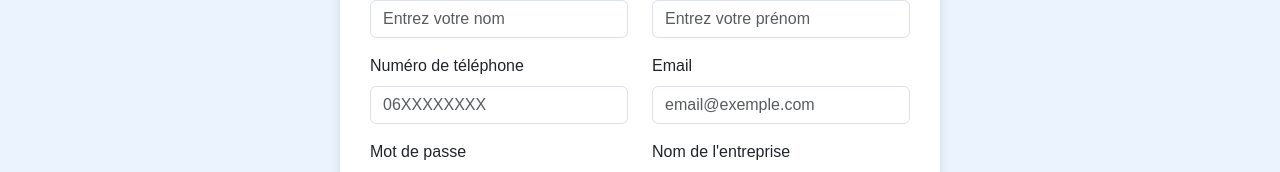
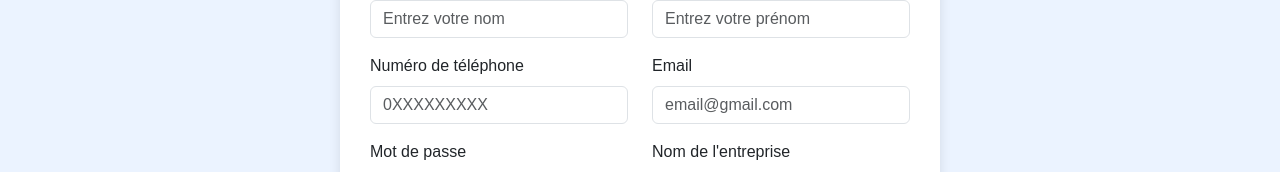
Before and after one commit to Aicha-Dennoune/FiduDocs-frontend-, a React (Create React App) app: page /inscription-entreprise in a window 1280 px wide. Shown: the part 297-469 px from the top of the page. Built offline with nearby package versions, Linux system fonts and the light colour scheme.

Commit message:
page documents done

```diff
--- a/src/pages/ChoixInscription.jsx
+++ b/src/pages/ChoixInscription.jsx
@@ -21,7 +21,7 @@ const ChoixInscription = () => {
     <div style={{ backgroundColor: '#EBF3FF', minHeight: '100vh', fontFamily: 'Arial, sans-serif' }}>
       {/* Header */}
 <Container fluid className="d-flex justify-content-between align-items-center px-4" style={{ paddingTop: '-27px', paddingBottom: '5px' }}>
-        <div style={{ maxWidth: '160px' }}>
+        <div style={{ maxWidth: '160px', cursor: 'pointer' }} onClick={() => navigate('/')}>
           <img src={logo} alt="Logo" style={{ width: '100%', height: 'auto' }} />
         </div>
         <div>
@@ -83,7 +83,7 @@ const ChoixInscription = () => {
 
             <div className="d-flex justify-content-center">
               <Button type="submit" variant="dark" style={{ borderRadius: '8px', padding: '10px 24px' }}>
-                S’inscrire
+                S'inscrire
               </Button>
             </div>
           </Form>
--- a/src/pages/InscriptionEntreprise.jsx
+++ b/src/pages/InscriptionEntreprise.jsx
@@ -45,7 +45,7 @@ const InscriptionEntreprise = () => {
     <div style={{ backgroundColor: '#EBF3FF', minHeight: '100vh', fontFamily: 'Arial, sans-serif' }}>
       {/* Header */}
       <Container fluid className="d-flex justify-content-between align-items-center px-4" style={{ paddingTop: '1px', paddingBottom: '5px' }}>
-        <div style={{ maxWidth: '160px' }}>
+        <div style={{ maxWidth: '160px', cursor: 'pointer' }} onClick={() => navigate('/')}>
           <img src={logo} alt="Logo" style={{ width: '100%', height: 'auto' }} />
         </div>
         <div>
@@ -107,7 +107,7 @@ const InscriptionEntreprise = () => {
                     name="tele"
                     value={formData.tele}
                     onChange={handleChange}
-                    placeholder="06XXXXXXXX"
+                    placeholder="0XXXXXXXXX"
                     required
                   />
                 </Form.Group>
@@ -120,7 +120,7 @@ const InscriptionEntreprise = () => {
                     name="email"
                     value={formData.email}
                     onChange={handleChange}
-                    placeholder="email@exemple.com"
+                    placeholder="email@gmail.com"
                     required
                   />
                 </Form.Group>
--- a/src/pages/InscriptionParticulier.jsx
+++ b/src/pages/InscriptionParticulier.jsx
@@ -44,7 +44,7 @@ const InscriptionParticulier = () => {
     <div style={{ backgroundColor: '#EBF3FF', minHeight: '100vh', fontFamily: 'Arial, sans-serif' }}>
       {/* Header */}
       <Container fluid className="d-flex justify-content-between align-items-center px-4" style={{ paddingTop: '1px', paddingBottom: '5px' }}>
-        <div style={{ maxWidth: '160px' }}>
+        <div style={{ maxWidth: '160px', cursor: 'pointer' }} onClick={() => navigate('/')}>
           <img src={logo} alt="Logo" style={{ width: '100%', height: 'auto' }} />
         </div>
         <div>
--- a/src/pages/Login.jsx
+++ b/src/pages/Login.jsx
@@ -47,7 +47,7 @@ const Login = () => {
     <div style={{ backgroundColor: '#EBF3FF', minHeight: '100vh', fontFamily: 'Arial, sans-serif' }}>
       {/* Header */}
       <Container fluid className="d-flex justify-content-between align-items-center px-4" style={{ paddingTop: '1px', paddingBottom: '5px' }}>
-        <div style={{ maxWidth: '160px' }}>
+        <div style={{ maxWidth: '160px', cursor: 'pointer' }} onClick={() => navigate('/')}>
           <img src={logo} alt="Logo" style={{ width: '100%', height: 'auto' }} />
         </div>
         <div>
```
